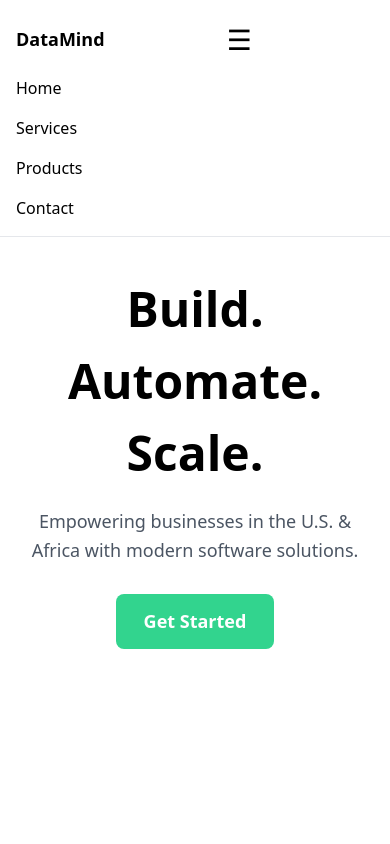
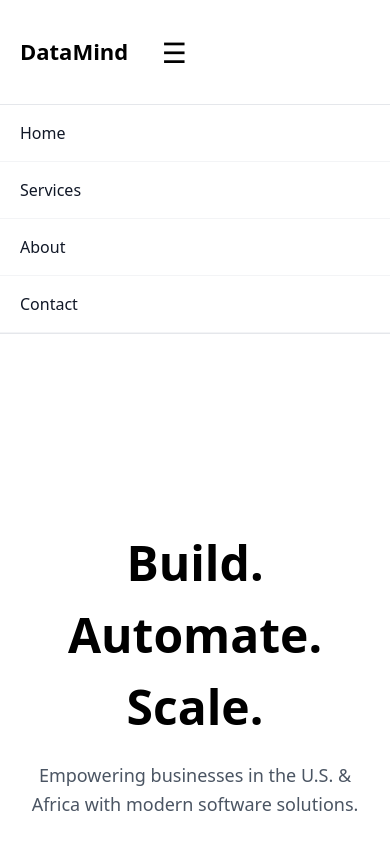
Before and after one commit to DataMindusa/company-website, a React (Vite) app: page / in a window 390 px wide. Both pictures are taken after a click on the button "Toggle menu". Shown: the top 844 px of the page. Built offline with nearby package versions, Linux system fonts and the light colour scheme.

Commit message:
Fix navbar layout and align hamburger menu to right

```diff
--- a/src/components/Navbar.jsx
+++ b/src/components/Navbar.jsx
@@ -10,26 +10,28 @@ export default function Navbar() {
       <div className="navbar-container">
         {/* Logo */}
         <Link to="/" className="navbar-logo">
-          <span>DataMind</span>
+          DataMind
         </Link>
 
-        {/* Hamburger */}
+        {/* Hamburger Button */}
         <button
-          className="hamburger"
+          className="menu-toggle"
           onClick={() => setMenuOpen(!menuOpen)}
           aria-label="Toggle menu"
         >
           ☰
         </button>
+      </div>
 
-        {/* Links */}
-        <ul className={`navbar-links ${menuOpen ? "active" : ""}`}>
-          <li><Link to="/" onClick={() => setMenuOpen(false)}>Home</Link></li>
-          <li><Link to="/services" onClick={() => setMenuOpen(false)}>Services</Link></li>
-          <li><Link to="/products" onClick={() => setMenuOpen(false)}>Products</Link></li>
-          <li><Link to="/contact" onClick={() => setMenuOpen(false)}>Contact</Link></li>
-        </ul>
-      </div>
+      {/* Mobile Menu */}
+      {menuOpen && (
+        <div className="mobile-menu">
+          <Link to="/" onClick={() => setMenuOpen(false)}>Home</Link>
+          <Link to="/services" onClick={() => setMenuOpen(false)}>Services</Link>
+          <Link to="/about" onClick={() => setMenuOpen(false)}>About</Link>
+          <Link to="/contact" onClick={() => setMenuOpen(false)}>Contact</Link>
+        </div>
+      )}
     </nav>
   );
 }
--- a/src/styles/navbar.css
+++ b/src/styles/navbar.css
@@ -1,99 +1,82 @@
-/* =========================================================
-   NAVBAR WRAPPER
-========================================================= */
+/* ================================
+   NAVBAR BASE
+================================ */
 .navbar {
-  position: sticky;
-  top: 0;
   width: 100%;
   background: #ffffff;
   border-bottom: 1px solid #e5e7eb;
+  position: sticky;
+  top: 0;
   z-index: 1000;
 }
 
-/* =========================================================
-   NAVBAR CONTAINER
-========================================================= */
+/* ================================
+   CONTAINER
+================================ */
 .navbar-container {
   max-width: 1200px;
   margin: 0 auto;
-  padding: 14px 16px;
+  padding: 16px 20px;
+
   display: flex;
   align-items: center;
-  justify-content: space-between; /* 🔑 pushes ☰ to right */
-  position: relative;            /* 🔑 anchor for mobile menu */
+  justify-content: space-between;
 }
 
-/* =========================================================
+/* ================================
    LOGO
-========================================================= */
+================================ */
 .navbar-logo {
-  font-size: 18px;
+  font-size: 22px;
   font-weight: 700;
-  color: #000000;
+  color: #000;
   text-decoration: none;
 }
 
-/* =========================================================
-   NAV LINKS — DESKTOP
-========================================================= */
-.navbar-links {
-  list-style: none;
+/* ================================
+   HAMBURGER BUTTON
+================================ */
+.menu-toggle {
+  background: none;
+  border: none;
+  font-size: 28px;
+  cursor: pointer;
+  color: #000;
   display: flex;
-  gap: 24px;
-  margin: 0;
-  padding: 0;
+  align-items: center;
 }
 
-.navbar-links a {
-  text-decoration: none;
-  color: #000000;
-  font-weight: 500;
+/* ================================
+   MOBILE MENU
+================================ */
+.mobile-menu {
+  display: flex;
+  flex-direction: column;
+  background: #ffffff;
+  border-top: 1px solid #e5e7eb;
 }
 
-.navbar-links a:hover {
-  color: #32D48E;
+.mobile-menu a {
+  padding: 16px 20px;
+  text-decoration: none;
+  color: #111827;
+  font-weight: 500;
+  border-bottom: 1px solid #f3f4f6;
 }
 
-/* =========================================================
-   HAMBURGER BUTTON
-========================================================= */
-.hamburger {
-  display: none;                 /* hidden on desktop */
-  font-size: 28px;
-  background: transparent;
-  border: none;
-  cursor: pointer;
-  color: #000000;                /* 🔑 visible on white */
-  padding: 6px 10px;
-  z-index: 2000;                 /* 🔑 above everything */
+.mobile-menu a:hover {
+  background: #f9fafb;
 }
 
-/* =========================================================
-   MOBILE NAVBAR
-========================================================= */
-@media (max-width: 768px) {
-
-  /* Show hamburger */
-  .hamburger {
-    display: block;
+/* ================================
+   DESKTOP (FUTURE READY)
+================================ */
+@media (min-width: 768px) {
+  .menu-toggle {
+    display: none;
   }
 
-  /* Hide links by default */
-  .navbar-links {
+  .mobile-menu {
     display: none;
-    position: absolute;
-    top: 60px;
-    left: 0;
-    width: 100%;
-    background: #ffffff;
-    flex-direction: column;
-    gap: 16px;
-    padding: 16px;
-    border-bottom: 1px solid #e5e7eb;
-  }
-
-  /* Show when active */
-  .navbar-links.active {
-    display: flex;
   }
 }
```
